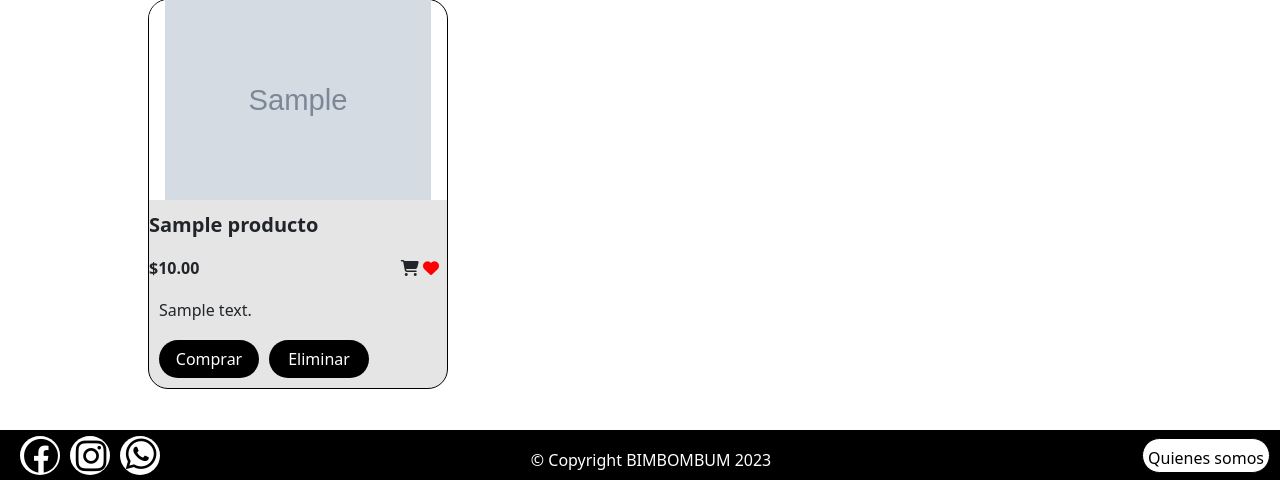
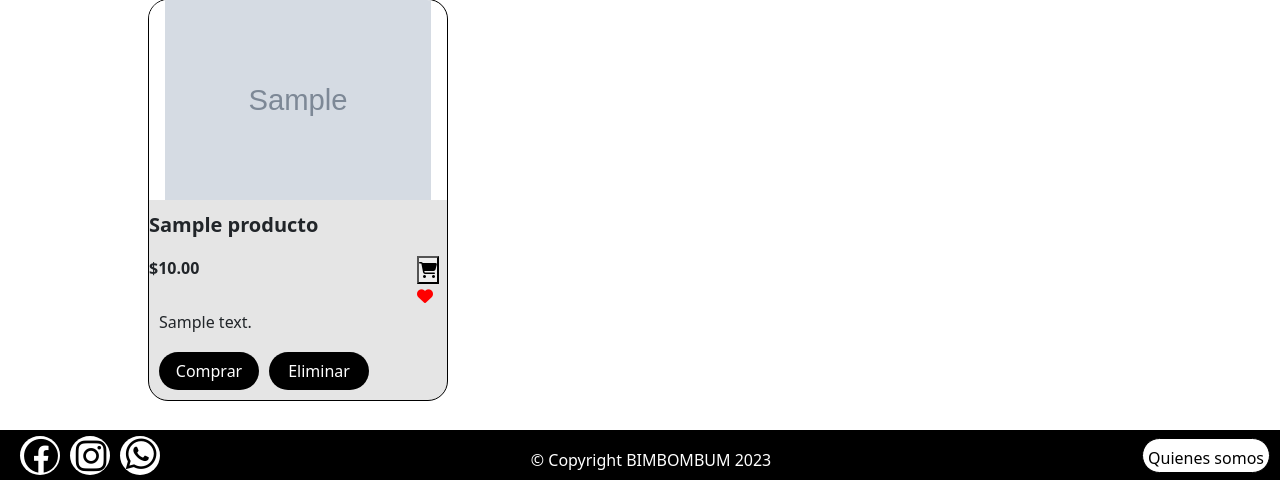
Before and after one commit to oliverdrullard/bimbombum, a Django app: page /usuario/lista_megusta/ in a window 1280 px wide. Shown: the part 320-800 px from the top of the page. Run offline with Django 3.2, Linux system fonts and the light colour scheme; a user stored in the database is signed in; tables that the repository leaves empty hold one stand-in row (values such as "Sample post"); grey boxes marked "Sample" are stand-in pictures.

Commit message:
Refactor: Mejorando el diseño de los botones de Lista de megusta y implementando su funcionalidad

```diff
--- a/Template/pantallas_usuarios/lista_megusta.html
+++ b/Template/pantallas_usuarios/lista_megusta.html
@@ -24,7 +24,13 @@
                 <div class="precio">
                     <p><strong>${{ producto.precio }}</strong></p>
                     <div class="iconos_megusta">
-                        <i class="fa-solid fa-cart-shopping " id="carito"></i>
+                        <form method="POST" action="{% url 'cart:agregar_al_carrito' producto.id_producto %}">
+                            {% csrf_token%}
+                            <button title="Añadir al carrito" type="submit" class="boton-lista-megusta">
+                                <i class="fa-solid fa-cart-shopping " id="carito"></i>
+                            </button>
+                        </form>
+                        <!-- <i class="fa-solid fa-cart-shopping " id="carito"></i> -->
                         <i class="fa-solid fa-heart" id="corazon"></i>
                     </div>
                 </div>
@@ -32,7 +38,12 @@
                     {{ producto.descripcion}}
                 </p>
                 <div class="div_botones_padre">
-                    <button class="botodes_lista_megusta">Comprar</button>
+                    <a href="{% url 'cart:Confirmar_pedido' producto.id_producto%}">
+                        <button class="botodes_lista_megusta" value="decrement" name="action">Comprar
+                            <!-- <i class="fas fa-credit-card"></i>Comprar -->
+                        </button>
+                    </a>
+                    <!-- <button class="botodes_lista_megusta">Comprar</button> -->
                     <form method="POST" action="{% url 'cart:eliminar_producto_lista_megusta' producto.id_producto %}">
                         {% csrf_token %}
                         <button type="submit" class="botodes_lista_megusta">Eliminar</button>
```
